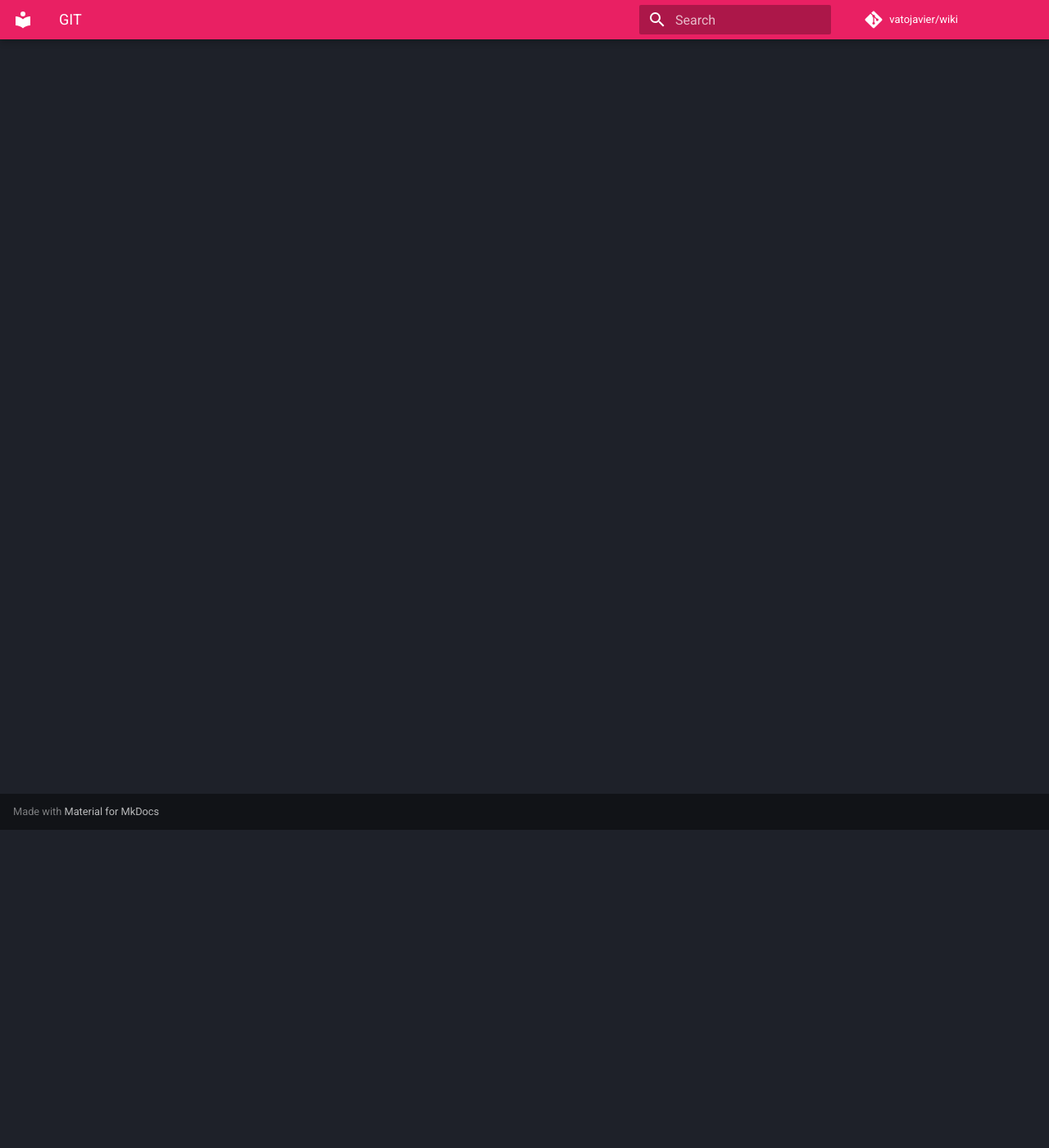
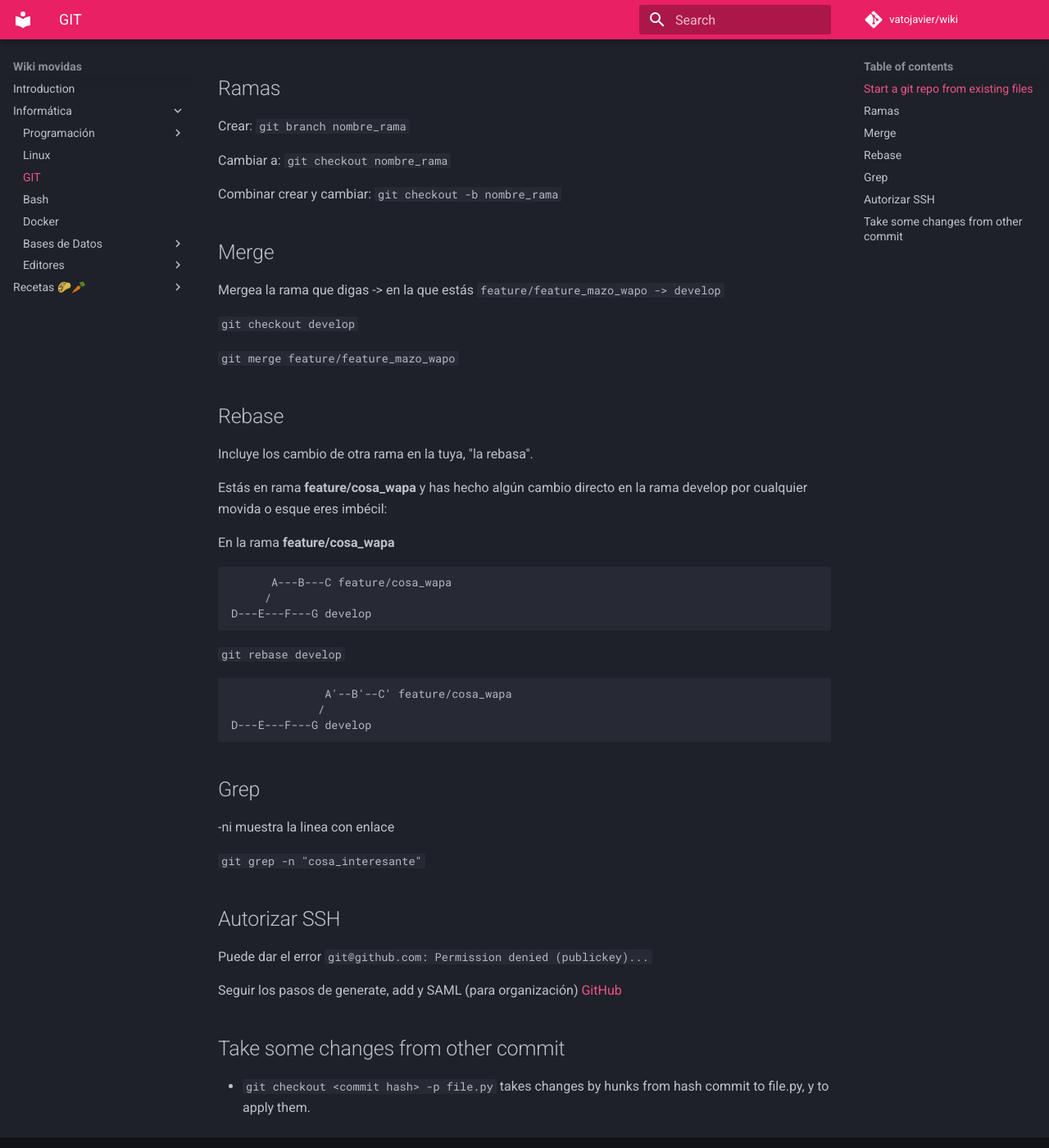
Before and after one commit to vatojavier/wiki, an MkDocs documentation site: the page built from docs/informatica/control_versiones/git.md, in a window 1280 px wide and 1400 px high, scrolled down 388 px. Shown: the whole window at 82% size. Built offline with MkDocs 1.6.1 and Material for MkDocs 9.7.7, drawn with Linux system fonts in a browser that asks for light colours; comment, search, counter and statistics services are not loaded; some of the changed text lies outside the part shown.

Commit message:
Update git.md

```diff
--- a/docs/informatica/control_versiones/git.md
+++ b/docs/informatica/control_versiones/git.md
@@ -1,4 +1,4 @@
-<!-- # Gita
+# Git
 
 ## Start a git repo from existing files
 
@@ -64,4 +64,3 @@ En la rama **feature/cosa_wapa**
 ## Take some changes from other commit
 
 - `git checkout <commit hash> -p file.py` takes changes by hunks from hash commit to file.py, y to apply them.
- -->
```
